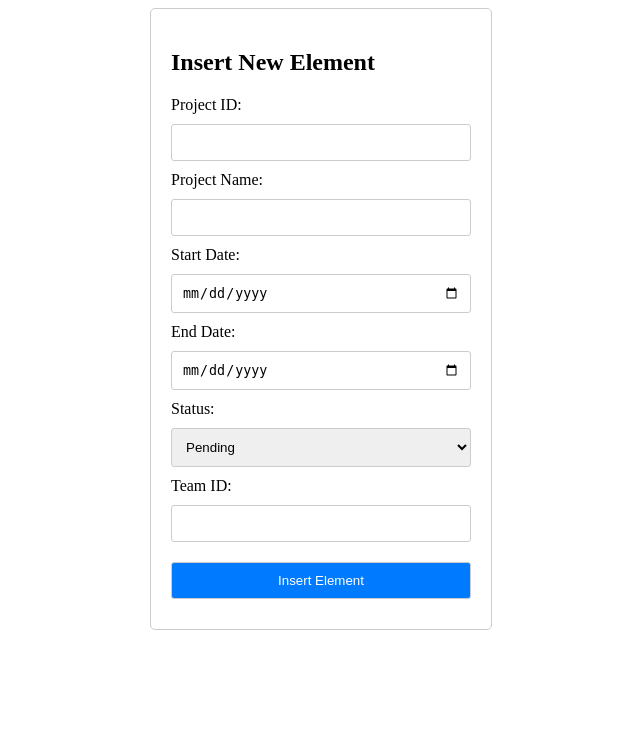
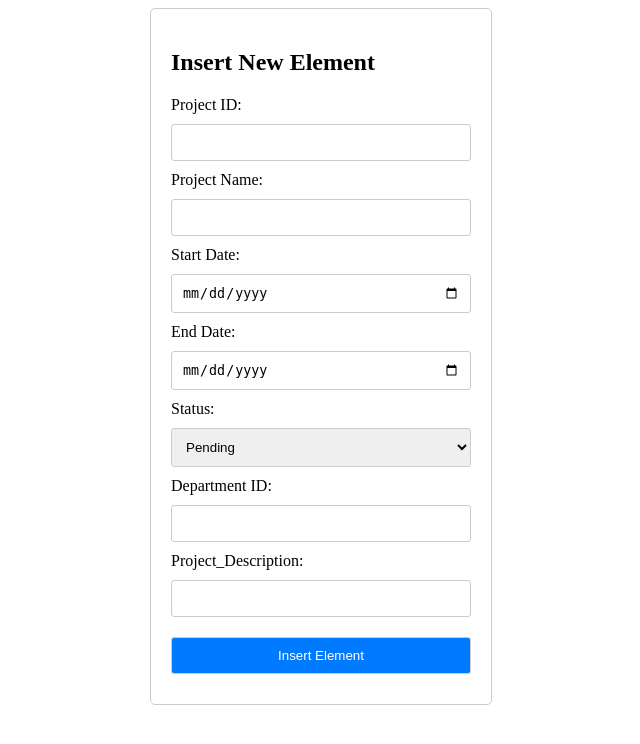
Before and after one commit to Aniruddha-HD-003/Project-management-system-DBMS, a Flask app: page /inserttoproj in a window 1280 px wide. Shown: the top 744 px of the page, without its empty margins (319-959 px from the left). Run offline with Flask 3, Linux system fonts and the light colour scheme.

Commit message:
database connection to project table

```diff
--- a/app.py
+++ b/app.py
@@ -16,6 +16,14 @@ def load_dept_id():
             did.append(i)
         return did
 
+def load_project():
+    with engine.connect() as conn:
+        result = conn.execute(text("SELECT * FROM Project;"))
+        project = []
+        for i in result:
+            project.append(i)
+        return project
+
 
 @app.route('/info')
 def inform():
@@ -24,7 +32,8 @@ def inform():
 
 @app.route('/projecttable')
 def project():
-    return render_template('projecttable.html')
+    project = load_project()
+    return render_template('projecttable.html', project=project)
 
 @app.route('/task')
 def task():
--- a/templates/inserttoproj.html
+++ b/templates/inserttoproj.html
@@ -42,7 +42,7 @@
   <h2>Insert New Element</h2>
   <form id="insertForm">
     <label for="projectID">Project ID:</label>
-    <input type="text" id="projectID" name="projectID" required>
+    <input type="number" id="projectID" name="projectID" required>
 
     <label for="projectName">Project Name:</label>
     <input type="text" id="projectName" name="projectName" required>
@@ -60,8 +60,12 @@
       <option value="Completed">Completed</option>
     </select>
 
-    <label for="teamID">Team ID:</label>
+    <label for="teamID">Department ID:</label>
     <input type="number" id="teamID" name="teamID" required>
+
+    <label for="projectName">Project_Description:</label>
+    <input type="text" id="projectName" name="projectName" required>
+
 
     <button type="submit">Insert Element</button>
   </form>
```
Also changed, not shown: templates/projecttable.html (+11 -11 lines).
